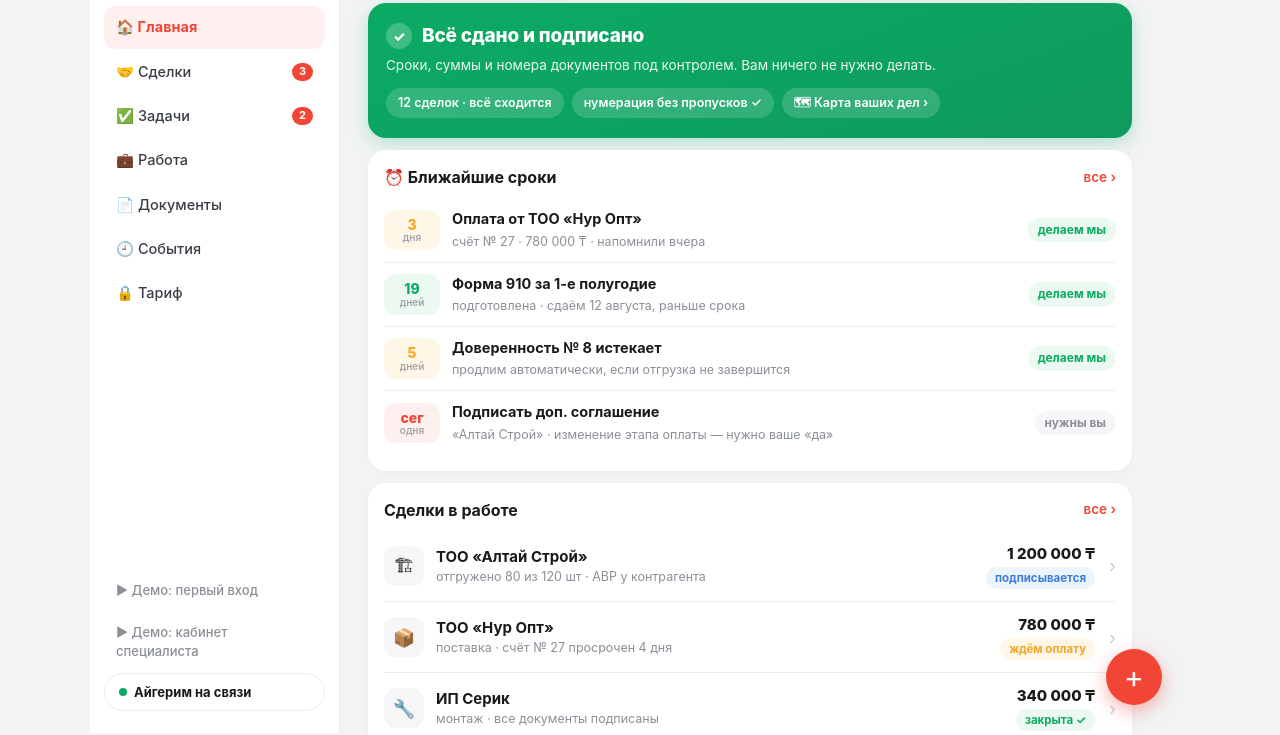
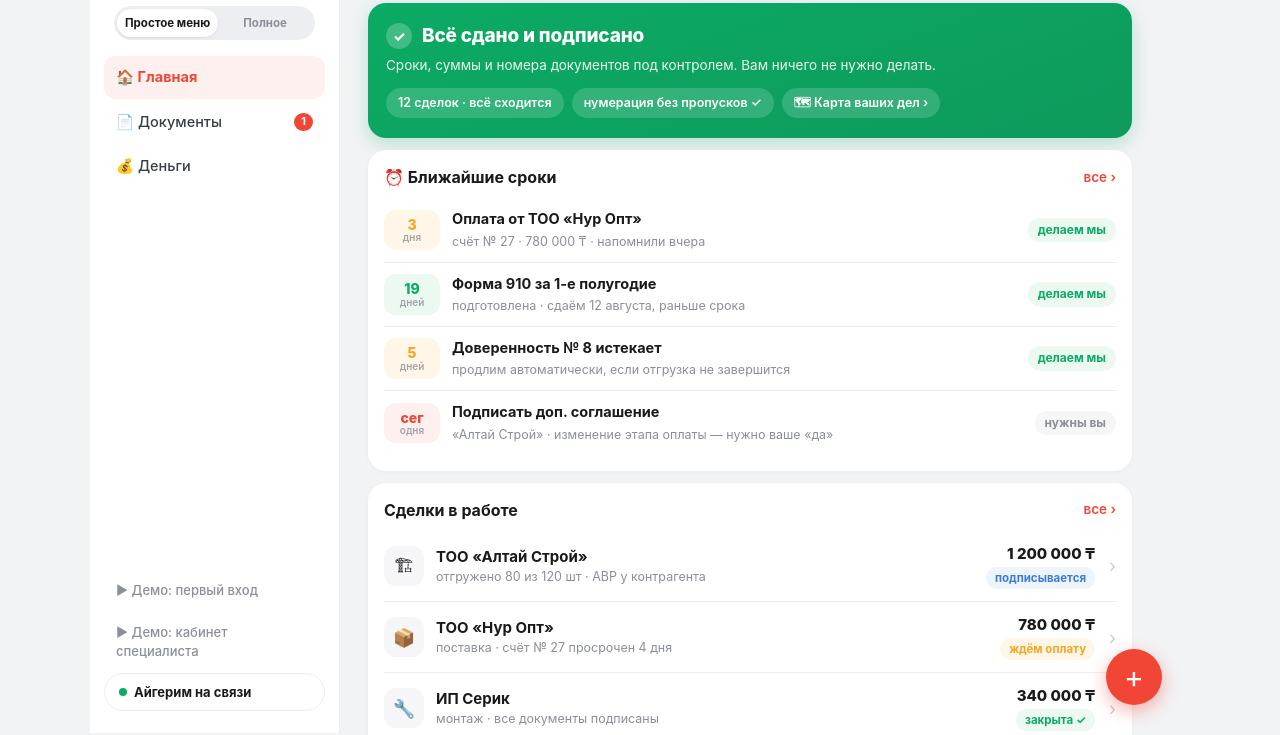
Before and after one commit to BekmuratOnalbay/buhhub-landing, a plain HTML site: page design/index.html in a window 1280 px wide. Shown: the part 67-802 px from the top of the page. Drawn offline with Linux system fonts and the light colour scheme.

Commit message:
Простое меню по умолчанию (Главная·Документы·Деньги) с переключателем на полное
Co-Authored-By: Claude Fable 5 <noreply@anthropic.com>

```diff
--- a/design/index.html
+++ b/design/index.html
@@ -157,6 +157,15 @@
 
   .back{color:var(--red);font-weight:700;cursor:pointer;font-size:14px}
   .light{display:inline-flex;align-items:center;gap:7px;background:var(--green-soft);color:var(--green);font-size:12.5px;font-weight:700;border-radius:999px;padding:5px 12px}
+
+  /* ══ Режимы меню: простое / полное ══ */
+  body:not(.fullmenu) .m-full{display:none!important}
+  body.fullmenu .m-simple{display:none!important}
+  .menu-sw{display:flex;background:#eceef1;border-radius:999px;padding:3px;margin:0 10px 14px;font-size:11.5px;font-weight:700}
+  .menu-sw div{flex:1;text-align:center;padding:6px 8px;border-radius:999px;color:var(--mut);cursor:pointer;white-space:nowrap}
+  .menu-sw div.on{background:#fff;color:var(--ink);box-shadow:0 1px 3px rgba(0,0,0,.08)}
+  .menu-sw-m{background:var(--card);border-radius:999px;padding:8px 13px;font-size:12px;font-weight:700;color:var(--mut);cursor:pointer;box-shadow:0 1px 4px rgba(0,0,0,.05);white-space:nowrap}
+  @media(min-width:900px){.menu-sw-m{display:none}}
 
   /* ══ Деньги: план-факт ══ */
   .fp-sum{display:grid;grid-template-columns:repeat(3,1fr);gap:10px}
@@ -330,13 +339,15 @@
   <!-- Desktop sidebar -->
   <aside class="side">
     <div class="logo">Buh<span>Hub</span></div>
+    <div class="menu-sw"><div class="on" data-menu="simple">Простое меню</div><div data-menu="full">Полное</div></div>
     <div class="nav-i on" data-v="home">🏠 Главная</div>
-    <div class="nav-i" data-v="deals">🤝 Сделки <span class="bdg">3</span></div>
-    <div class="nav-i" data-v="tasks">✅ Задачи <span class="bdg">2</span></div>
-    <div class="nav-i" data-v="work">💼 Работа</div>
-    <div class="nav-i" data-v="docs">📄 Документы</div>
-    <div class="nav-i" data-v="feed">🕘 События</div>
-    <div class="nav-i" data-v="tarif">🔒 Тариф</div>
+    <div class="nav-i" data-v="docs">📄 Документы <span class="bdg">1</span></div>
+    <div class="nav-i m-simple" data-v="fplan">💰 Деньги</div>
+    <div class="nav-i m-full" data-v="deals">🤝 Сделки <span class="bdg">3</span></div>
+    <div class="nav-i m-full" data-v="tasks">✅ Задачи <span class="bdg">2</span></div>
+    <div class="nav-i m-full" data-v="work">💼 Работа</div>
+    <div class="nav-i m-full" data-v="feed">🕘 События</div>
+    <div class="nav-i m-full" data-v="tarif">🔒 Тариф</div>
     <div class="spacer"></div>
     <div class="nav-i" data-v="ob1" style="color:var(--mut);font-size:13px">▶ Демо: первый вход</div>
     <div class="nav-i" data-v="spec" style="color:var(--mut);font-size:13px">▶ Демо: кабинет специалиста</div>
@@ -347,6 +358,7 @@
     <div class="hdr">
       <div class="co">ТОО «Айгерим Трейд» <small>▾</small></div>
       <div class="grow"></div>
+      <div class="menu-sw-m" id="menuSwM">⚙ Полное меню</div>
       <div class="bell">🔔<span class="n">2</span></div>
       <div class="wa"><span class="dot"></span> 💬</div>
     </div>
@@ -564,7 +576,7 @@
           <div class="dtab">Отчётность <span class="cnt2">3</span></div>
         </div>
         <div class="chips">
-          <div class="chip2 on">Все типы</div><div class="chip2">Договоры</div><div class="chip2">Счета</div><div class="chip2">Накладные</div><div class="chip2">АВР</div><div class="chip2">Сверки</div><div class="chip2">ЭСФ</div>
+          <div class="chip2 on">Все типы</div><div class="chip2" data-go="deals">📁 По сделкам</div><div class="chip2">Договоры</div><div class="chip2">Счета</div><div class="chip2">Накладные</div><div class="chip2">АВР</div><div class="chip2">Сверки</div><div class="chip2">ЭСФ</div>
         </div>
 
         <div>
@@ -1032,10 +1044,11 @@
 <!-- Kaspi-style bottom nav -->
 <div class="mnav">
   <div class="on" data-v="home"><i>🏠</i>Главная</div>
-  <div data-v="deals"><i>🤝</i>Сделки</div>
-  <div data-v="work"><i>💼</i>Работа</div>
-  <div data-v="tasks"><i>✅</i>Задачи</div>
   <div data-v="docs"><i>📄</i>Документы</div>
+  <div class="m-simple" data-v="fplan"><i>💰</i>Деньги</div>
+  <div class="m-full" data-v="deals"><i>🤝</i>Сделки</div>
+  <div class="m-full" data-v="work"><i>💼</i>Работа</div>
+  <div class="m-full" data-v="tasks"><i>✅</i>Задачи</div>
 </div>
 
 <script>
@@ -1046,6 +1059,17 @@
   }
   document.querySelectorAll('[data-v]').forEach(n=>n.addEventListener('click',()=>show(n.dataset.v)));
   document.querySelectorAll('[data-go]').forEach(n=>n.addEventListener('click',e=>{e.stopPropagation();show(n.dataset.go);}));
+  // Переключатель простое/полное меню
+  function setMenu(mode){
+    document.body.classList.toggle('fullmenu', mode==='full');
+    document.querySelectorAll('.menu-sw div').forEach(d=>d.classList.toggle('on', d.dataset.menu===mode));
+    var m=document.getElementById('menuSwM');
+    if(m) m.textContent = mode==='full' ? '⚙ Простое меню' : '⚙ Полное меню';
+  }
+  document.querySelectorAll('.menu-sw div').forEach(d=>d.addEventListener('click',()=>setMenu(d.dataset.menu)));
+  var mBtn=document.getElementById('menuSwM');
+  if(mBtn) mBtn.addEventListener('click',()=>setMenu(document.body.classList.contains('fullmenu')?'simple':'full'));
+  setMenu('simple');
 </script>
 </body>
 </html>
```
Also changed, not shown: worklog.html (+2 -0 lines).
